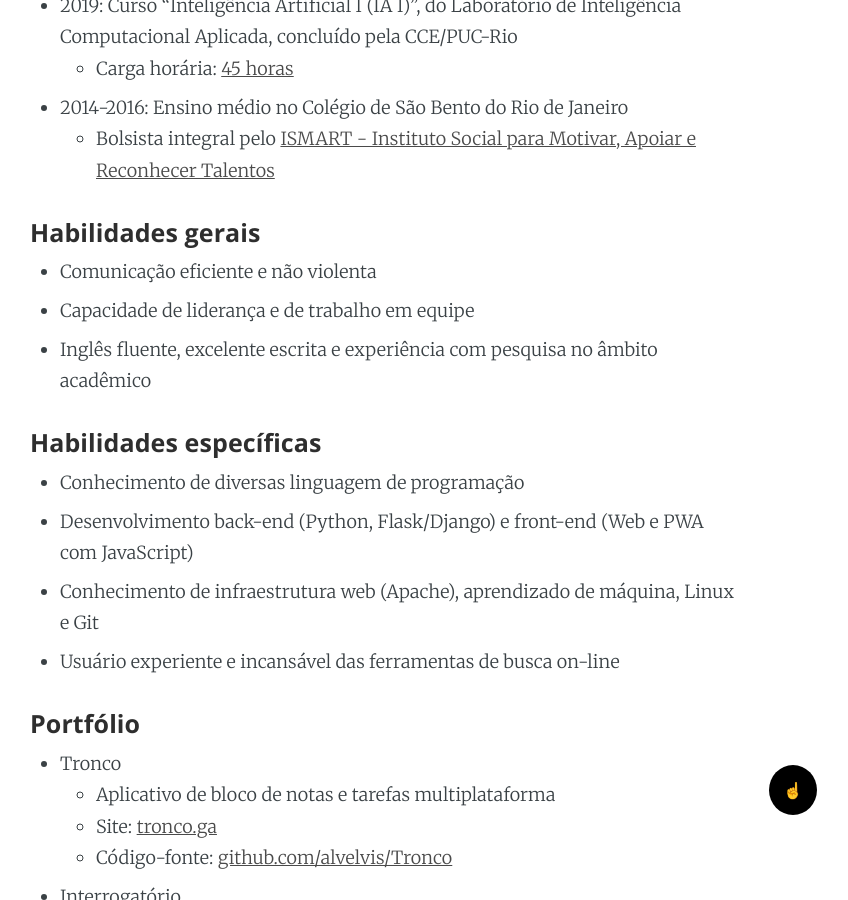
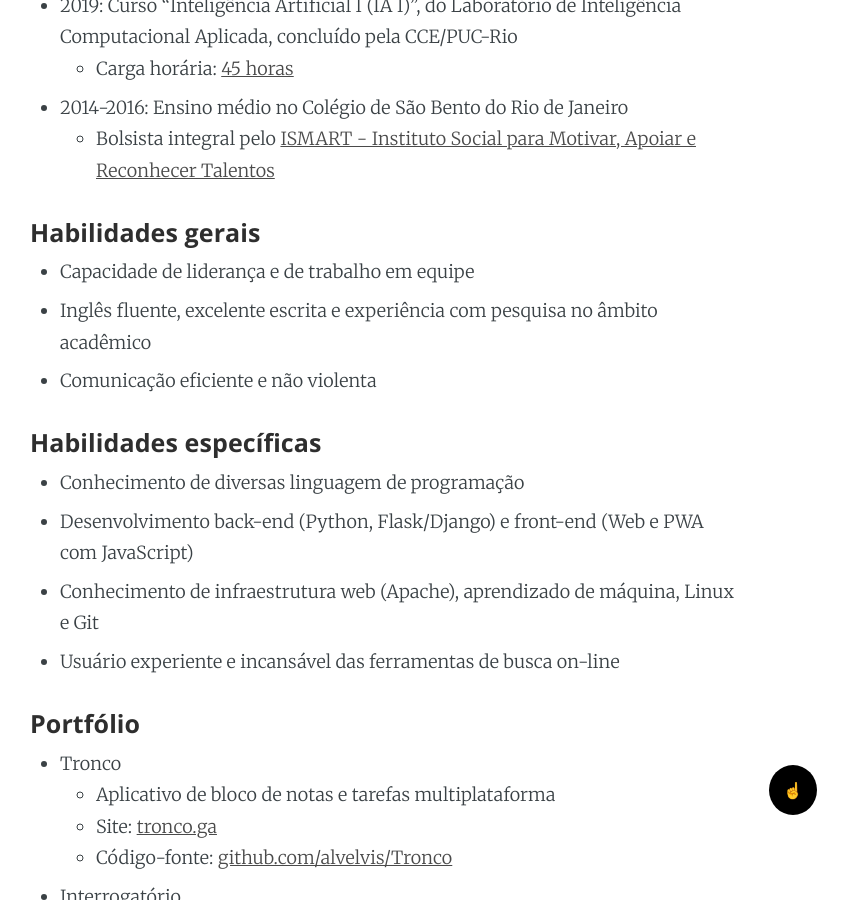
Before and after one commit to alvelvis/alvelvis.github.io, a Jekyll site: the page built from sobre.md, in a window 1280 px wide and 900 px high, scrolled down 3029 px. Shown: the whole window, without its empty margins (255-1103 px from the left). Built offline with Jekyll 4.4.1, drawn with Linux system fonts in a browser that asks for light colours.

Commit message:
first post

```diff
--- a/_config.yml
+++ b/_config.yml
@@ -15,16 +15,16 @@
 english: 'aprenda-ingles'
 freela: 'freela'
 
-shortdesc: "Pós-graduando, professor de inglês particular e desenvolvedor freelancer"
+shortdesc: "Pós-graduando, professor particular de inglês e desenvolvedor freelancer"
 authordesc: "Escrevo sobre linguagem, robôs, e sobre como robôs aprendem linguagem."
 authordescen: "I write about language, robots. and how robots learn language."
 authordesc2: Pós-graduando em Linguística Computacional no PPGEL/PUC-Rio. Entendo um pouco de linguagem, de robôs, e de como robôs aprendem linguagem.
 profdesc: Mestrando do Programa de Pós-Graduação em Estudos da Linguagem da Pontifícia Universidade Católica do Rio de Janeiro (PPGEL/PUC-Rio), bacharel em Letras Português/Inglês pela PUC-Rio. Membro do grupo de pesquisa em Linguística Computacional, Corpus e Humanidades Digitais [(ComCorHd/PUC-Rio)](http://comcorhd.letras.puc-rio.br) desde 2018.
 
 generalskills: "
-\n- Comunicação eficiente e não violenta
 \n- Capacidade de liderança e de trabalho em equipe
 \n- Inglês fluente, excelente escrita e experiência com pesquisa no âmbito acadêmico
+\n- Comunicação eficiente e não violenta
 "
 specificskills: "
 \n- Conhecimento de diversas linguagem de programação
```
